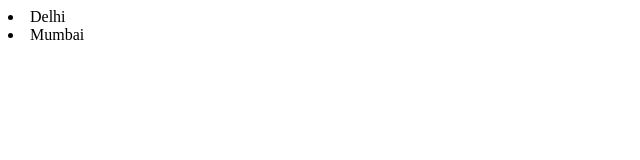
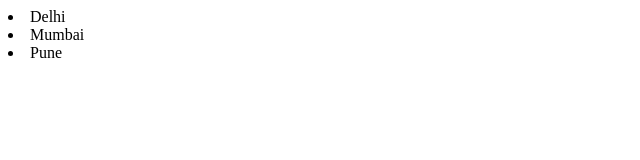
Before and after one commit to anupjunagade143/firstGitAssg, a plain HTML site: page index.html in a window 1280 px wide. Shown: the full height of the page, 0-640 px from the left. Drawn offline with Linux system fonts and the light colour scheme.

Commit message:
pune added

```diff
--- a/index.html
+++ b/index.html
@@ -3,6 +3,7 @@
 		<div>
 			<li>Delhi</li>
 			<li>Mumbai</li>
+			<li>Pune</li>
 		</div>
 	</body>
 </html>
```
